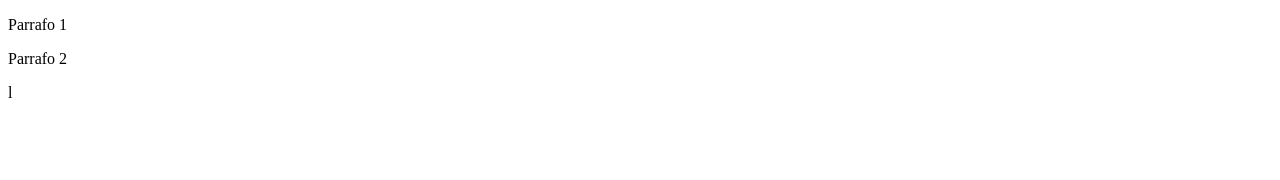
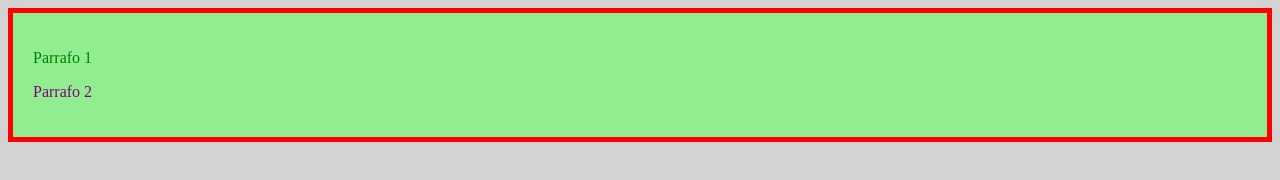
Before and after one commit to Aksel96/selectores, a plain HTML site: page modelocaja/index.html in a window 1280 px wide. Drawn offline with Linux system fonts and the light colour scheme.

Commit message:
clase 22102024

```diff
--- a/modelocaja/estilos.css
+++ b/modelocaja/estilos.css
@@ -0,0 +1,18 @@
+body{
+    background-color: lightgray;
+}
+
+p{
+    color: green;
+}
+
+.texto{
+    color: purple;
+}
+
+.box{
+    border: 5px solid red;
+    background-color: lightgreen;
+    padding: 20px;
+
+}
--- a/modelocaja/index.html
+++ b/modelocaja/index.html
@@ -1,5 +1,5 @@
 <!DOCTYPE html>
-<html lang="en">
+<html lang="es">
 <head>
     <meta charset="UTF-8">
     <meta name="viewport" content="width=device-width, initial-scale=1.0">
@@ -12,4 +12,4 @@
         <p class="texto" >Parrafo 2</p>
     </div>
 </body>
-</html>l
+</html>
```
